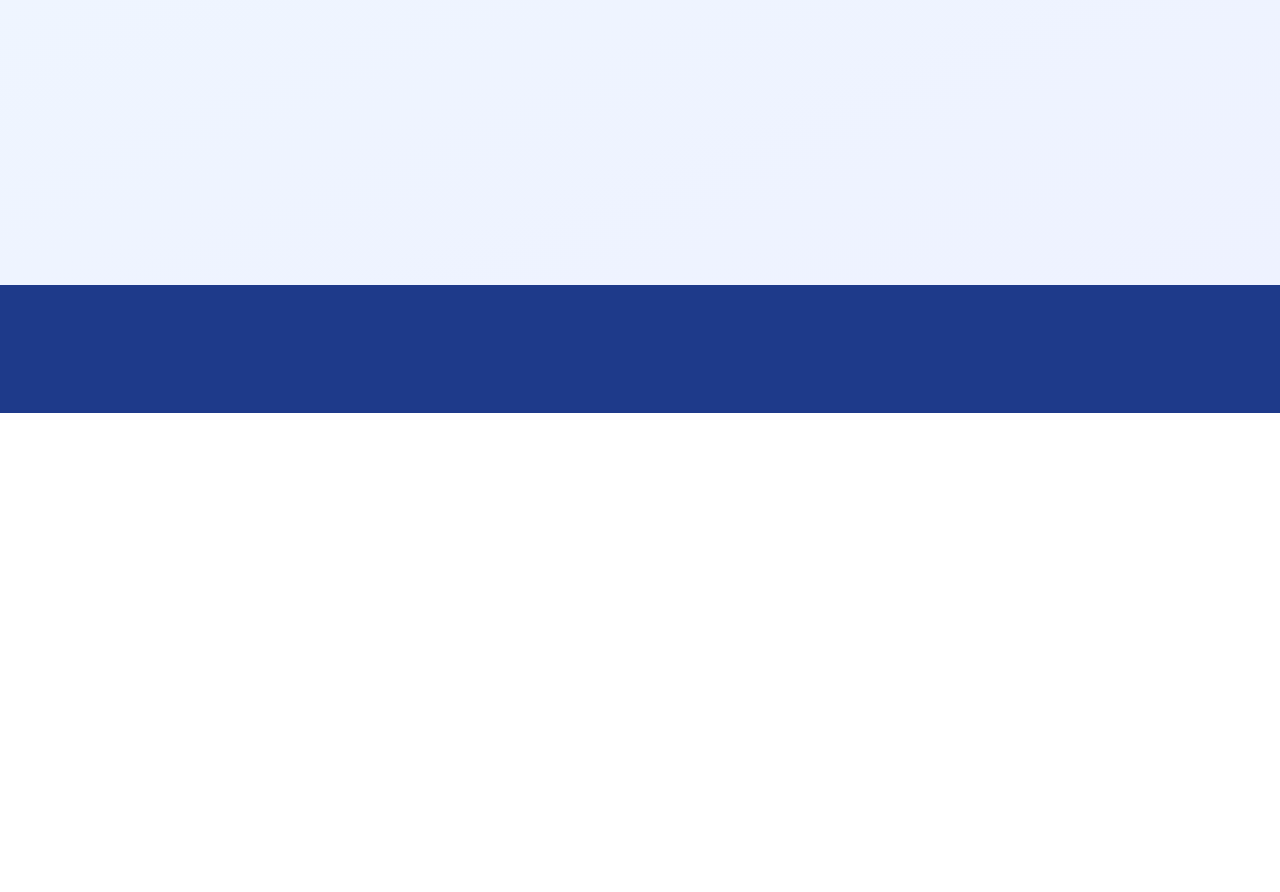
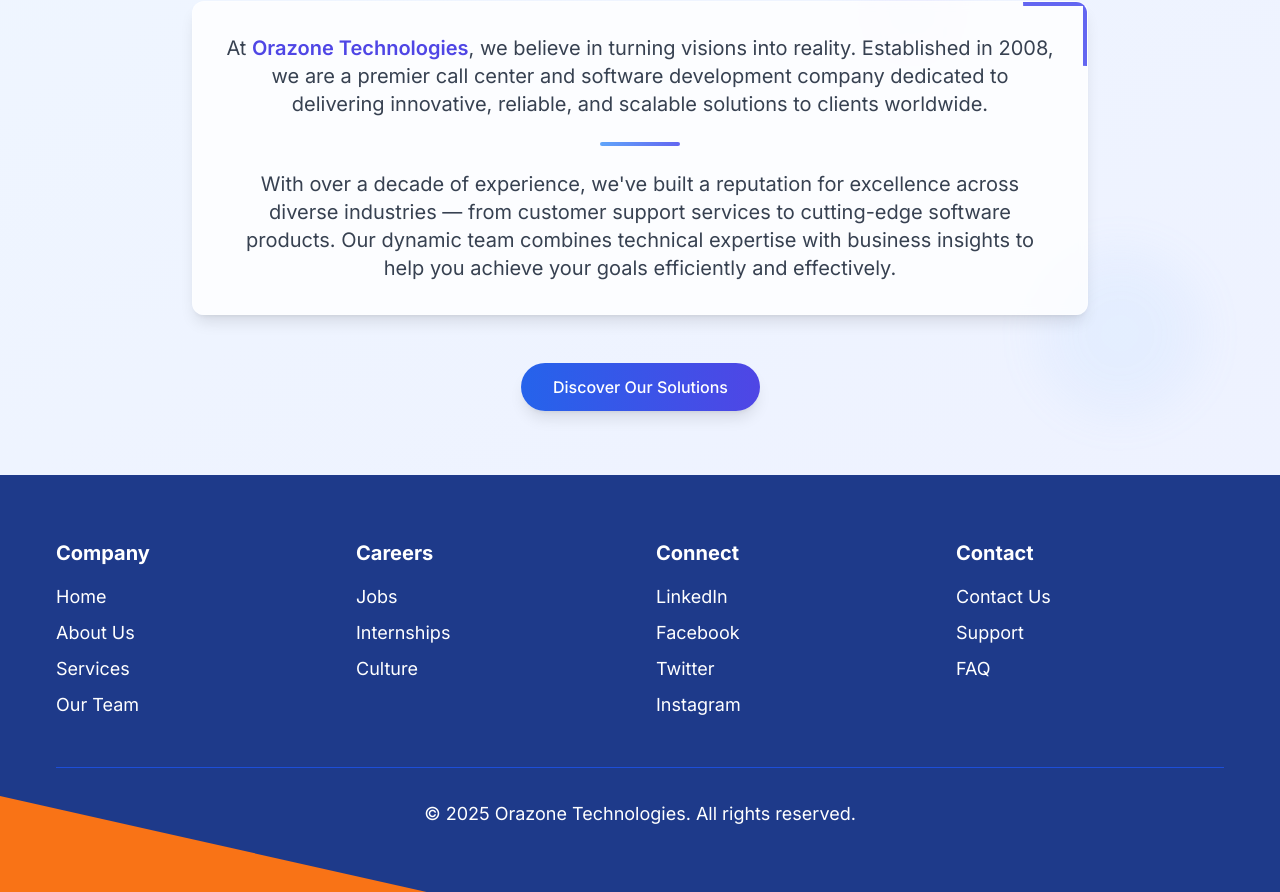
Before and after one commit to mustafaali2oo3/Orazone-tech, a Next.js app: page / in a window 1280 px wide. Shown: the part 947-1839 px from the top of the page. Before the commit the page ends 1360 px from the top, so only its background shows below. Built offline with nearby package versions, Linux system fonts and the light colour scheme.

Commit message:
Update page.tsx

```diff
--- a/app/page.tsx
+++ b/app/page.tsx
@@ -76,27 +76,143 @@ export default function Home() {
           </div>
         </div>
 
-        {/* Diagonal shape - moved inside the hero section */}
+        {/* Diagonal shape */}
         <div
           className="absolute bottom-0 right-0 w-1/2 h-48 bg-orange-500"
           style={{ clipPath: "polygon(100% 0, 0% 100%, 100% 100%)" }}
         ></div>
       </section>
 
-      {/* Rest of your existing code remains the same */}
       {/* Fancy Content Area */}
       <section className="relative py-16 flex justify-center items-center min-h-[70vh] bg-gradient-to-br from-blue-50 to-indigo-50 overflow-hidden">
-        {/* ... existing fancy content area code ... */}
+        {/* Decorative elements */}
+        <div className="absolute top-0 left-0 w-full h-full opacity-10">
+          <div className="absolute top-20 left-10 w-32 h-32 rounded-full bg-indigo-300 mix-blend-multiply blur-xl animate-float"></div>
+          <div className="absolute bottom-10 right-20 w-40 h-40 rounded-full bg-blue-300 mix-blend-multiply blur-xl animate-float-delay"></div>
+          <div className="absolute top-1/3 right-1/4 w-24 h-24 rounded-full bg-purple-300 mix-blend-multiply blur-xl animate-float"></div>
+        </div>
+
+        <div className="container mx-auto text-center px-6 relative z-10">
+          <div className="max-w-4xl mx-auto">
+            {/* Animated heading with gradient text */}
+            <h1 className="text-5xl md:text-6xl font-bold mb-8 animate-fadeInUp">
+              <span className="bg-clip-text text-transparent bg-gradient-to-r from-blue-600 to-indigo-600">
+                Empowering Businesses
+              </span>
+              <br />
+              <span className="text-gray-800">With Smart Solutions Since 2008</span>
+            </h1>
+
+            {/* Content with animated border */}
+            <div className="relative bg-white/80 backdrop-blur-sm rounded-xl p-8 shadow-lg border border-white border-opacity-30 overflow-hidden">
+              {/* Decorative corner */}
+              <div className="absolute top-0 right-0 w-16 h-16 border-t-4 border-r-4 border-indigo-500 rounded-bl-full"></div>
+
+              <p className="text-lg md:text-xl text-gray-700 mb-6 leading-relaxed animate-fadeIn delay-100">
+                At <span className="font-semibold text-indigo-600">Orazone Technologies</span>, we believe in turning visions into reality. Established in 2008, we are a premier call center and software development company dedicated to delivering innovative, reliable, and scalable solutions to clients worldwide.
+              </p>
+
+              <div className="w-20 h-1 bg-gradient-to-r from-blue-400 to-indigo-500 mx-auto my-6 rounded-full"></div>
+
+              <p className="text-lg md:text-xl text-gray-700 leading-relaxed animate-fadeIn delay-200">
+                With over a decade of experience, we've built a reputation for excellence across diverse industries — from customer support services to cutting-edge software products. Our dynamic team combines technical expertise with business insights to help you achieve your goals efficiently and effectively.
+              </p>
+            </div>
+
+            {/* Animated CTA button */}
+            <button className="mt-12 px-8 py-3 bg-gradient-to-r from-blue-600 to-indigo-600 text-white font-medium rounded-full shadow-lg hover:shadow-xl transition-all duration-300 hover:scale-105 animate-bounceIn delay-300">
+              Discover Our Solutions
+            </button>
+          </div>
+        </div>
       </section>
 
       {/* Footer */}
       <footer className="bg-blue-900 text-white relative overflow-hidden py-16">
-        {/* ... existing footer code ... */}
+        <div className="container mx-auto">
+          <div className="grid grid-cols-2 md:grid-cols-4 gap-8 mb-12">
+            <div className="space-y-4">
+              <h3 className="text-xl font-bold">Company</h3>
+              <div className="space-y-2">
+                <Link href="#" className="block text-lg hover:underline">Home</Link>
+                <Link href="#" className="block text-lg hover:underline">About Us</Link>
+                <Link href="#" className="block text-lg hover:underline">Services</Link>
+                <Link href="#" className="block text-lg hover:underline">Our Team</Link>
+              </div>
+            </div>
+
+            <div className="space-y-4">
+              <h3 className="text-xl font-bold">Careers</h3>
+              <div className="space-y-2">
+                <Link href="#" className="block text-lg hover:underline">Jobs</Link>
+                <Link href="#" className="block text-lg hover:underline">Internships</Link>
+                <Link href="#" className="block text-lg hover:underline">Culture</Link>
+              </div>
+            </div>
+
+            <div className="space-y-4">
+              <h3 className="text-xl font-bold">Connect</h3>
+              <div className="space-y-2">
+                <Link href="#" className="block text-lg hover:underline">LinkedIn</Link>
+                <Link href="#" className="block text-lg hover:underline">Facebook</Link>
+                <Link href="#" className="block text-lg hover:underline">Twitter</Link>
+                <Link href="#" className="block text-lg hover:underline">Instagram</Link>
+              </div>
+            </div>
+
+            <div className="space-y-4">
+              <h3 className="text-xl font-bold">Contact</h3>
+              <div className="space-y-2">
+                <Link href="#" className="block text-lg hover:underline">Contact Us</Link>
+                <Link href="#" className="block text-lg hover:underline">Support</Link>
+                <Link href="#" className="block text-lg hover:underline">FAQ</Link>
+              </div>
+            </div>
+          </div>
+
+          <div className="pt-8 border-t border-blue-700 text-center">
+            <p className="text-lg">© {new Date().getFullYear()} Orazone Technologies. All rights reserved.</p>
+          </div>
+        </div>
+
+        {/* Diagonal shape */}
+        <div
+          className="absolute bottom-0 left-0 w-1/3 h-24 bg-orange-500"
+          style={{ clipPath: "polygon(0 0, 0% 100%, 100% 100%)" }}
+        ></div>
       </footer>
 
       {/* Animation styles */}
       <style jsx global>{`
-        /* ... existing animation styles ... */
+        @keyframes float {
+          0%, 100% { transform: translateY(0) rotate(0deg); }
+          50% { transform: translateY(-20px) rotate(5deg); }
+        }
+        @keyframes float-delay {
+          0%, 100% { transform: translateY(0) rotate(0deg); }
+          50% { transform: translateY(-25px) rotate(-5deg); }
+        }
+        @keyframes fadeInUp {
+          from { opacity: 0; transform: translateY(20px); }
+          to { opacity: 1; transform: translateY(0); }
+        }
+        @keyframes fadeIn {
+          from { opacity: 0; }
+          to { opacity: 1; }
+        }
+        @keyframes bounceIn {
+          0% { opacity: 0; transform: scale(0.8); }
+          50% { opacity: 1; transform: scale(1.05); }
+          100% { transform: scale(1); }
+        }
+        .animate-float { animation: float 8s ease-in-out infinite; }
+        .animate-float-delay { animation: float-delay 10s ease-in-out infinite 2s; }
+        .animate-fadeInUp { animation: fadeInUp 1s ease-out forwards; }
+        .animate-fadeIn { animation: fadeIn 1s ease-out forwards; }
+        .animate-bounceIn { animation: bounceIn 0.8s ease-out forwards; }
+        .delay-100 { animation-delay: 100ms; }
+        .delay-200 { animation-delay: 200ms; }
+        .delay-300 { animation-delay: 300ms; }
       `}</style>
     </div>
   )
```
